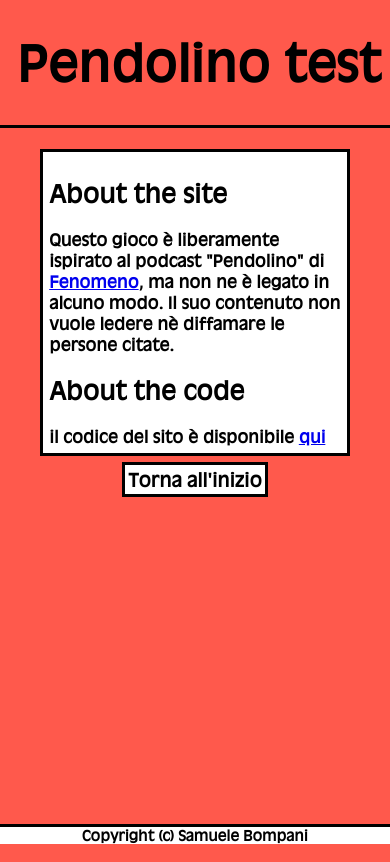
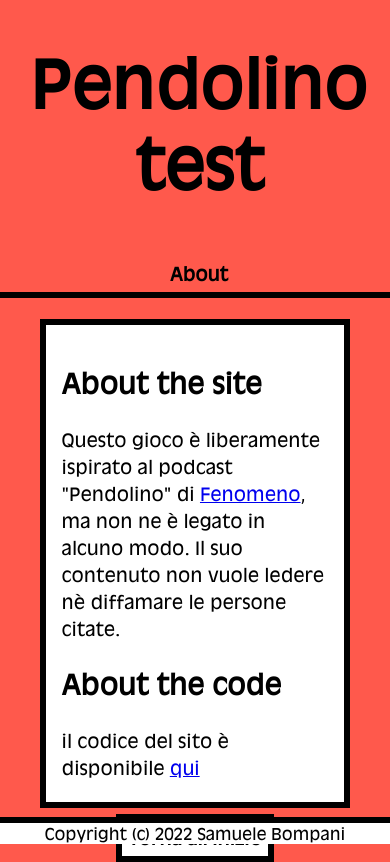
Before and after one commit to samuelebompani/pendolino-test, a PHP site: page /about in a window 390 px wide. Run offline with PHP 8.4, Linux system fonts and the light colour scheme.

Commit message:
about page reachable

```diff
--- a/about.php
+++ b/about.php
@@ -1,19 +1,19 @@
 <!DOCTYPE html>
 <html>
     <head>
-        <link rel="stylesheet" href="css/style.css">
-        <link rel="icon" type="image/x-icon" href="/media/favicon.ico">
-        <title>Pendolino test</title>
+        <?php include("components/header.html"); ?>
     </head>
     <body>
         <?php include('components/navbar.php')?>
         <div class="container">
             <div class="q-container">
-                <h2>About the site</h2>
-                Questo gioco è liberamente ispirato al podcast "Pendolino" di <a href="https://fenomeno.eu">Fenomeno</a>, ma non ne è legato in alcuno modo.
-                Il suo contenuto non vuole ledere nè diffamare le persone citate.<br>
-                <h2>About the code</h2>
-                il codice del sito è disponibile <a href="https://github.com/samuelebompani/pendolino-test">qui</a>
+                <div class="q-body">
+                    <h2>About the site</h2>
+                    Questo gioco è liberamente ispirato al podcast "Pendolino" di <a href="https://fenomeno.eu">Fenomeno</a>, ma non ne è legato in alcuno modo.
+                    Il suo contenuto non vuole ledere nè diffamare le persone citate.<br>
+                    <h2>About the code</h2>
+                    il codice del sito è disponibile <a href="https://github.com/samuelebompani/pendolino-test">qui</a>
+                </div>
             </div>
             <div style="text-align: center; margin-top: 2%;">
                 <a href="./"><button class="submit-btn" type="submit">Torna all'inizio</button></a>
--- a/components/footer.php
+++ b/components/footer.php
@@ -1,3 +1,3 @@
 <div class="footer">
-    Copyright (c) Samuele Bompani
+    Copyright (c) 2022 Samuele Bompani
 </div>
--- /dev/null
+++ b/components/header.html
@@ -0,0 +1,4 @@
+<meta name="viewpoint" content="width=device-width, initial-scale=1.0">
+<link rel="stylesheet" href="css/style.css">
+<link rel="icon" type="image/x-icon" href="/media/favicon.ico">
+<title>Pendolino test</title>
--- a/components/navbar.php
+++ b/components/navbar.php
@@ -1,3 +1,8 @@
 <div class="title-nav">
     <h1>Pendolino test</h1>
+
+    <a href="./about">
+        <button class="nav-btn">About</button>
+    </a>
+
 </div>
--- a/css/style.css
+++ b/css/style.css
@@ -81,6 +81,17 @@ input[type="text"] {
     border-top: 3px solid black;
 }
 
+.nav-btn {
+    font-family: 'AntiqueOlive';
+    font-size: 18px;
+    font-weight: bold;
+    padding: 1%;
+    cursor: pointer;
+    background-color: #ff594c;
+    border: 0;
+    margin-bottom: 1%;
+}
+
 .q-body {
     font-size: 18px;
     line-height: 1.5;
@@ -125,6 +136,42 @@ input[type="text"] {
     font-size: 24px;
     text-align: center;
     border-bottom: 3px solid black;
-
+    display: grid;
     top: 0;
 }
+
+@media only screen and (max-width: 1000px) {
+    html {
+        font-weight: normal;
+    }
+
+    input[type="text"] {
+        border: 6px solid black;
+        font-size: 24px;
+    }
+
+    label {
+        font-size: 24px;
+    }
+
+    .q-container {
+        border: 6px solid black;
+        padding: 5%;
+    }
+
+    .submit-btn {
+        border: 6px solid black;
+        padding: 2%;
+    }
+
+    .title-nav {
+        font-size: 32px;
+        border-bottom: 6px solid black;
+    }
+
+    .footer {
+        font-size: 16px;
+        background-color: white;
+        border-top: 6px solid black;
+    }
+}
--- a/index.php
+++ b/index.php
@@ -1,9 +1,7 @@
 <!DOCTYPE html>
 <html>
     <head>
-        <link rel="stylesheet" href="css/style.css">
-        <link rel="icon" type="image/x-icon" href="/media/favicon.ico">
-        <title>Pendolino test</title>
+        <?php include("components/header.html"); ?>
     </head>
     <body>
         <?php include('components/navbar.php')?>
@@ -33,7 +31,6 @@
                         ");
                     }
                 ?>
-
             </div>
         </div>
         <?php include("components/footer.php"); ?>
--- a/test.php
+++ b/test.php
@@ -1,10 +1,8 @@
 <!DOCTYPE html>
 <html>
     <head>
-        <link rel="stylesheet" href="css/style.css">
-        <link rel="icon" type="image/x-icon" href="/media/favicon.ico">
-        <title>Pendolino test</title>
         <?php
+            include("components/header.html");
             class Question {
                 public $title;
                 public $body;
```
Also changed, not shown: result.php (+5 -6 lines).
